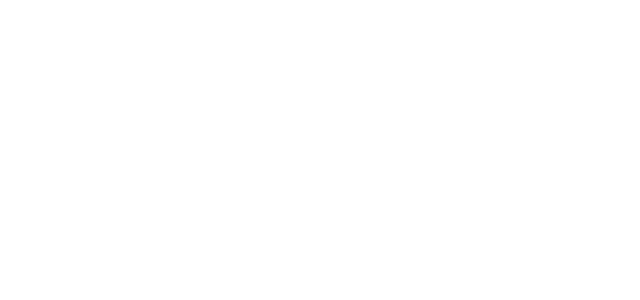
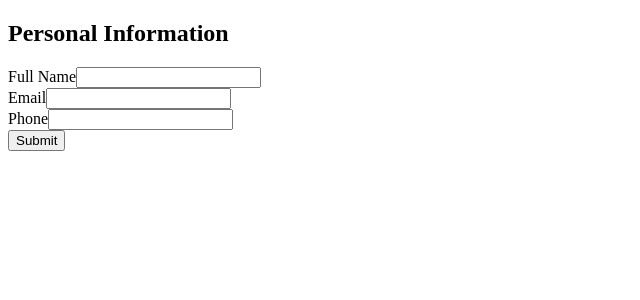
Before and after one commit to cgrustas/cv-application, a React (Vite) app: page / in a window 1280 px wide. Shown: the top 300 px of the page, without its empty margins (0-640 px from the left). Built offline with nearby package versions, Linux system fonts and the light colour scheme.

Commit message:
feat: add initial setup with PersonalInfo form component

```diff
--- a/src/App.jsx
+++ b/src/App.jsx
@@ -1,5 +1,33 @@
+import { useState } from "react";
+import PersonalInfo from "./components/PersonalInfo.jsx";
+
 function App() {
-  return <></>;
+  const [isEditing, setIsEditing] = useState(true);
+  const [personalInfo, setPersonalInfo] = useState({
+    name: "",
+    email: "",
+    phone: "",
+  });
+
+  function handleSubmit(e) {
+    e.preventDefault();
+    setIsEditing(false);
+  }
+
+  return (
+    <div className="app-container">
+      <div className="form">
+        {isEditing ? (
+          <form onSubmit={handleSubmit}>
+            <PersonalInfo data={personalInfo} onChange={setPersonalInfo} />
+            <button type="submit">Submit</button>
+          </form>
+        ) : (
+          <button onClick={() => setIsEditing(true)}>Edit</button>
+        )}
+      </div>
+    </div>
+  );
 }
 
 export default App;
--- /dev/null
+++ b/src/components/Input.jsx
@@ -0,0 +1,16 @@
+function Input({ label, name, type = "text", value, onChange }) {
+  return (
+    <div className="form-group">
+      <label htmlFor={name}>{label}</label>
+      <input
+        id={name}
+        name={name}
+        type={type}
+        value={value}
+        onChange={onChange}
+      />
+    </div>
+  );
+}
+
+export default Input;
--- /dev/null
+++ b/src/components/PersonalInfo.jsx
@@ -0,0 +1,37 @@
+import Input from "./Input.jsx";
+
+function PersonalInfo({ data, onChange }) {
+  const { name, email, phone } = data;
+
+  function handleChange(e) {
+    onChange({ ...data, [e.target.name]: e.target.value });
+  }
+
+  return (
+    <section className="personal-info">
+      <h2>Personal Information</h2>
+      <Input
+        label="Full Name"
+        name="name"
+        value={name}
+        onChange={handleChange}
+      />
+      <Input
+        label="Email"
+        name="email"
+        type="email"
+        value={email}
+        onChange={handleChange}
+      />
+      <Input
+        label="Phone"
+        name="phone"
+        type="tel"
+        value={phone}
+        onChange={handleChange}
+      />
+    </section>
+  );
+}
+
+export default PersonalInfo;
```
